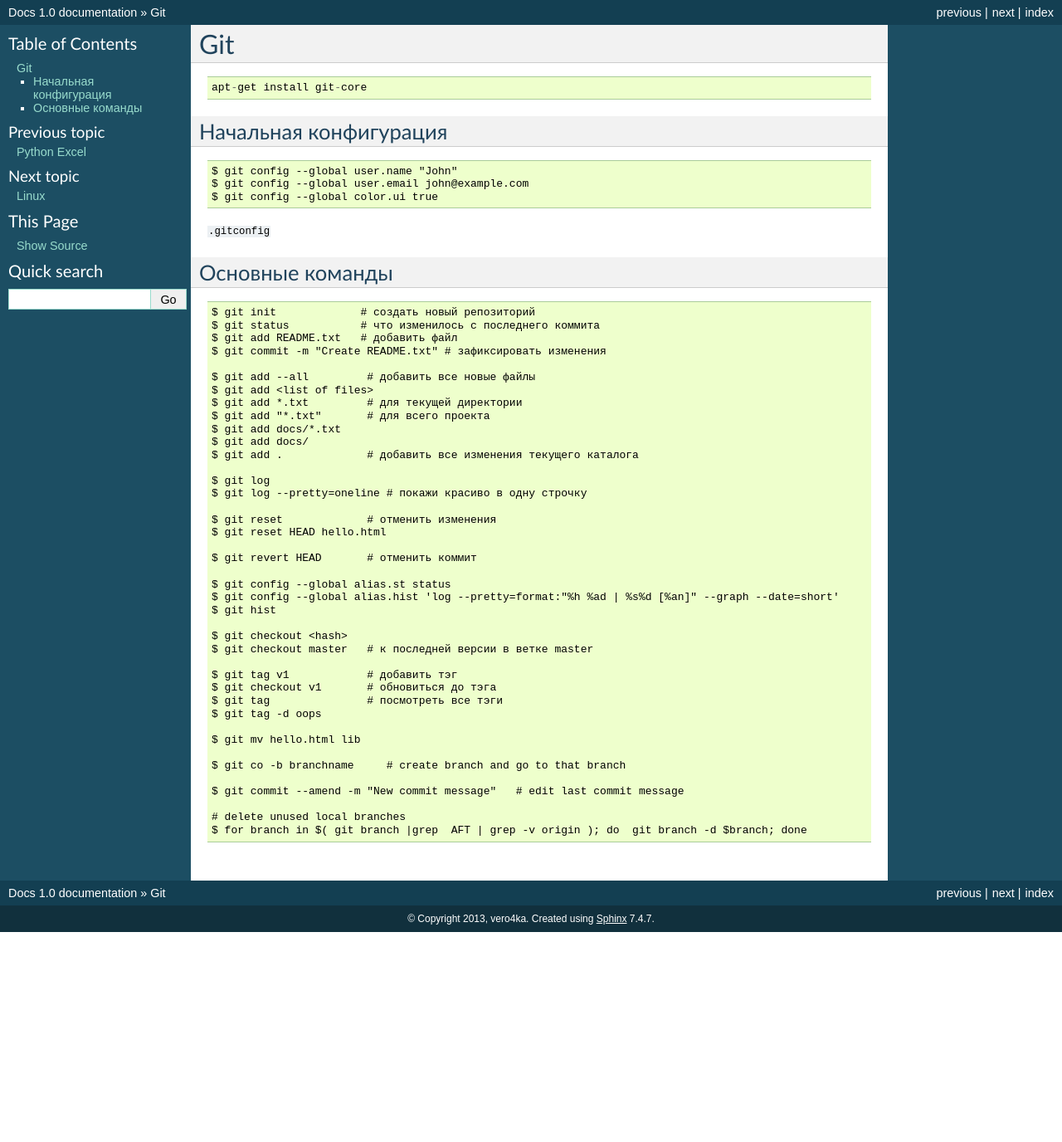
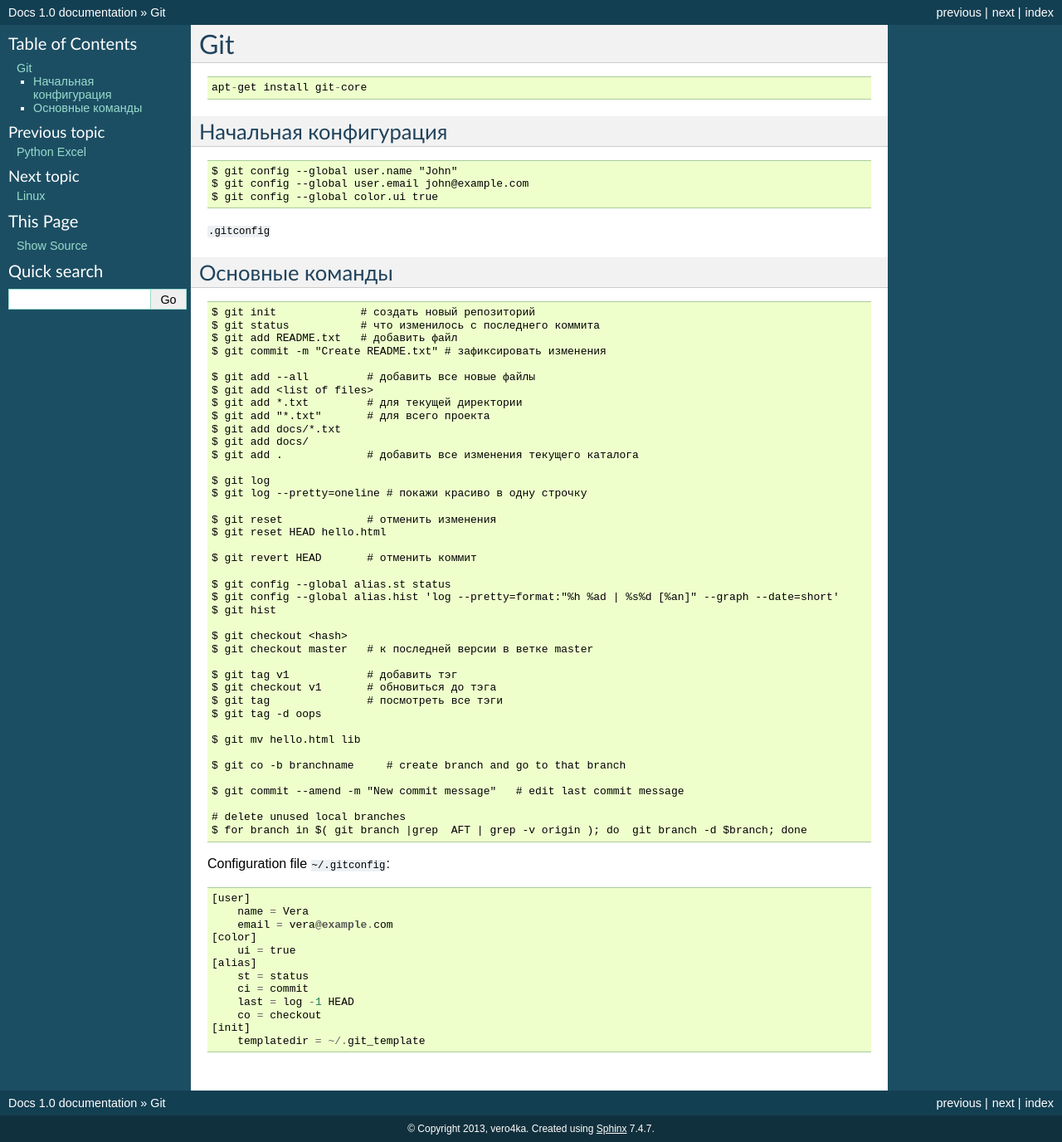
Before and after one commit to cansadadeserfeliz/docs, a Sphinx documentation site: the page built from source/Git.rst, in a window 1280 px wide. Shown: the whole page at 83% size. Built offline with Sphinx 7.4.7, drawn with Linux system fonts in a browser that asks for light colours; before the commit the page ends 1123 px from its top, so only the background shows below that.

Commit message:
master  git config

```diff
--- a/source/Git.rst
+++ b/source/Git.rst
@@ -64,3 +64,21 @@ Git
 
     # delete unused local branches
     $ for branch in $( git branch |grep  AFT | grep -v origin ); do  git branch -d $branch; done
+
+
+Configuration file ``~/.gitconfig``:
+
+::
+
+    [user]
+        name = Vera
+        email = vera@example.com
+    [color]
+        ui = true
+    [alias]
+        st = status
+        ci = commit
+        last = log -1 HEAD
+        co = checkout
+    [init]
+        templatedir = ~/.git_template
```
